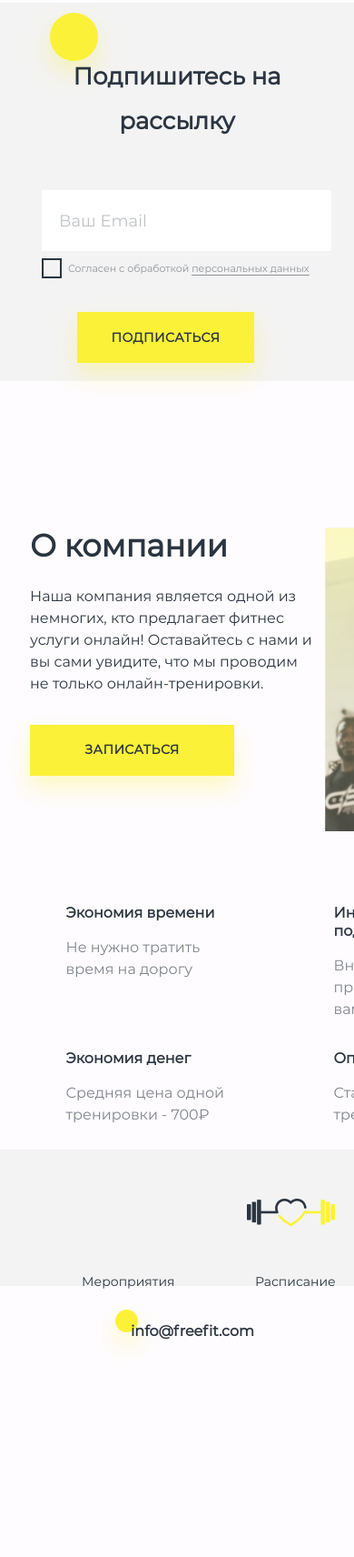
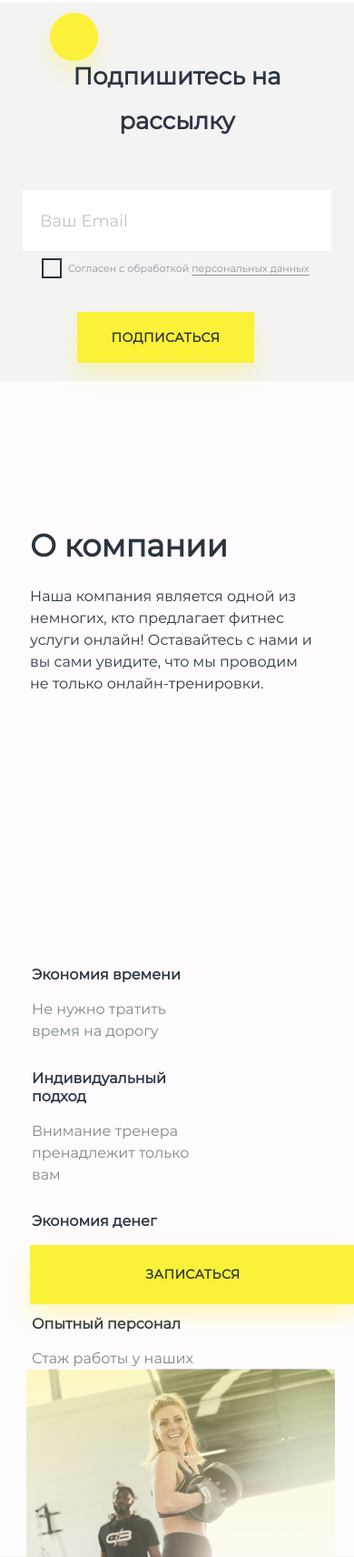
Before and after one commit to AlexTheGrognak/Online-training, a plain HTML site: page index.html in a window 390 px wide. Shown: the part 3748-5460 px from the top of the page at 91% size. Before the commit the page ends 5250 px from the top, so only its background shows below. Drawn offline with nearby package versions, Linux system fonts and the light colour scheme.

Commit message:
resolution 1.02

```diff
--- a/css/style.css
+++ b/css/style.css
@@ -47,9 +47,9 @@ body {
    margin-top: 18px;
    margin-bottom: 40px;
 }
-.pop-up-email {
-   width: 500px!important;
-   height: 65px!important;
+#pop-up-email {
+   width: 500px;
+   height: 65px;
    margin-bottom: 20px;
 }
 .submit {
@@ -144,7 +144,7 @@ body {
     cursor: pointer;
     width: 30px;
     height: 30px;
-    transition: 0.3s ease;
+    transition: 0.2s ease;
  }
 .icon:hover {
    transform: scale(1.114) translate(-2px, -2px);
@@ -1243,5 +1243,81 @@ main {
   top: 340px;
   left: 40px;
 }
-
+.company {
+   width: 340px;
+   height: 960px;
 }
+.company-info {
+   width: 100%;
+   height: 300px;
+   position: relative;
+}
+.company-image {
+   width: 340px;
+   height: 207px;
+   position: absolute;
+   z-index: 3;
+   bottom: -833px;
+}
+.company-subscribe {
+   width: 359px;
+   height: 65px;
+   font-size: 14px;
+   position: absolute;
+   z-index: 3;
+   bottom: -555px;
+}
+.company-details {
+   height: 300px;
+}
+.company-advantage {
+   width: 340px;
+   display: flex;
+   flex-direction: column;
+   margin-top: 170px;
+   margin-left: 10px;
+}
+.advatage-tool {
+   width: 200px;
+}
+.footer-menu {
+   width: 340px;
+}
+.footer-nav {
+   width: 330px;
+   padding: 0;
+}
+.footer-nav-item {
+   font-size: 12px;
+   margin-right: 44px;
+}
+.footer-nav-item:last-child {
+   margin-right: 0;
+}
+.footer-media {
+   margin-top: 20px;
+   width: 340px;
+}
+#pop-up {
+   width: 340px;
+   height: 505px;
+}
+.pop-up-title {
+   font-size: 16px;
+}
+.pop-up-caption {
+   font-size: 16px;
+}
+#pop-up-email {
+   width: 300px;
+   height: 65px;
+   font-size: 18px;
+}
+.submit {
+   width: 340px;
+   height: 65px;
+}
+.email {
+   margin-left: 0;
+}
+}
--- a/index.html
+++ b/index.html
@@ -55,8 +55,8 @@
                 <img class="pop-up-circle" src="img/circle.svg" alt="circle">
                 <p class="pop-up-title">Заявка на участие<br>«Марафон выносливости»</p>
                 <p class="pop-up-caption">Заполните все поля, и мы пришлем информацию в ближайшее время</p>
-                <input class="email pop-up-email" type="email" placeholder="Ваш Email">
-                <input class="email pop-up-email" type="tel" pattern="+7[0-9]{3}-[0-9]{3}-[0-9]{2}-[0-9]{2}" placeholder="Ваш номер телефона">
+                <input class="email" id="pop-up-email" type="email" placeholder="Ваш Email">
+                <input class="email" id="pop-up-email" type="tel" pattern="+7[0-9]{3}-[0-9]{3}-[0-9]{2}-[0-9]{2}" placeholder="Ваш номер телефона">
                 <input class="submit" type="button" value="Отправить">
             </dialog>
              <h2 class="event-title">Ближайшие события</h2>
```
